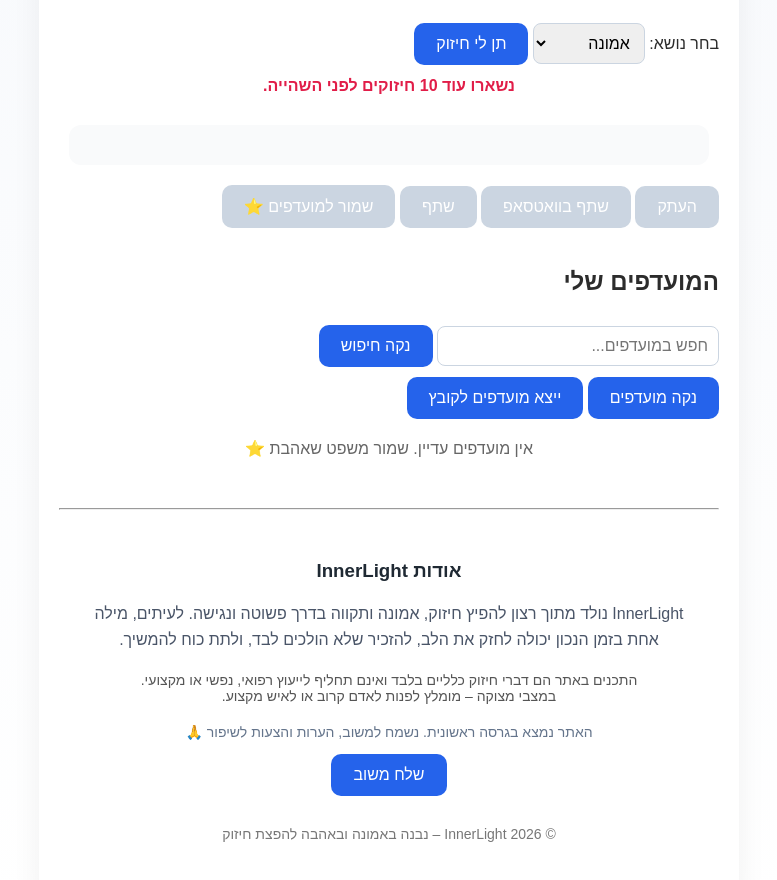
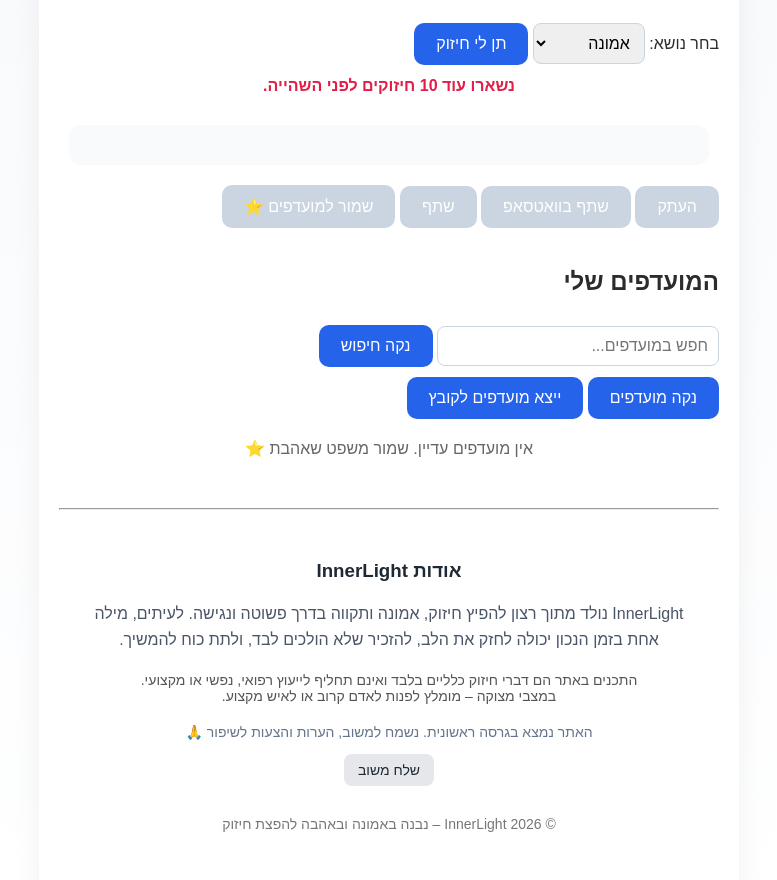
Before and after one commit to eyalgithub/emuna-strength, a plain HTML site: page index.html in a window 1280 px wide. Shown: the part 216-1096 px from the top of the page, without its empty margins (251-1028 px from the left). Drawn offline with Linux system fonts and the light colour scheme.

Commit message:
Update style.css

```diff
--- a/style.css
+++ b/style.css
@@ -126,8 +126,25 @@ footer {
   font-size: 14px;
   color: #6b7280;
 }
+/* עיצוב כללי */
+#feedbackBtn {
+  background: #e5e7eb;
+  color: #1f2933;
+  border: none;
+  border-radius: 8px;
+  padding: 8px 14px;
+  font-size: 14px;
+  cursor: pointer;
+}
 
-/* רספונסיבי */
+#feedbackBtn:hover {
+  background: #d1d5db;
+}
+
+
+
+/*  רספונסיבי התאמות לנייד – רק אם תרצה */
+
 @media (max-width: 600px) {
   h1 {
     font-size: 24px;
```
